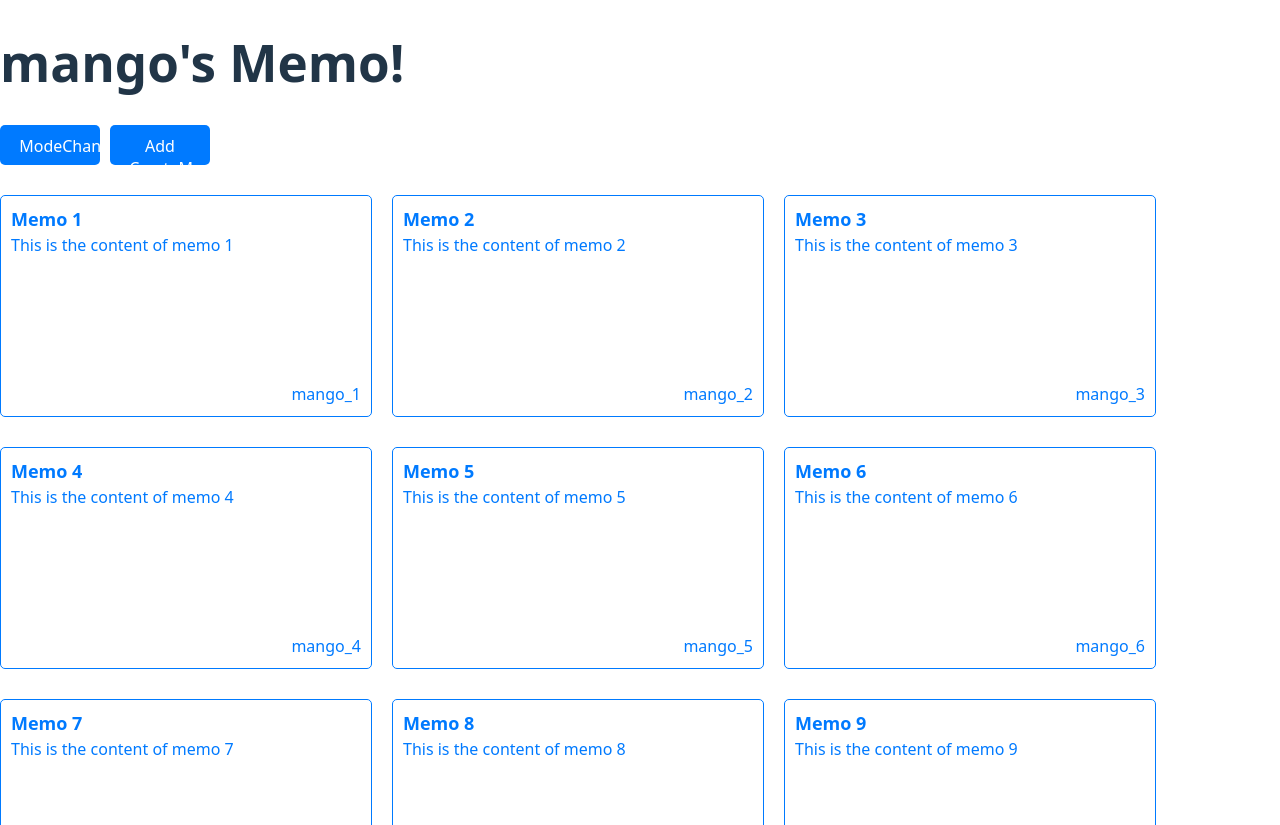
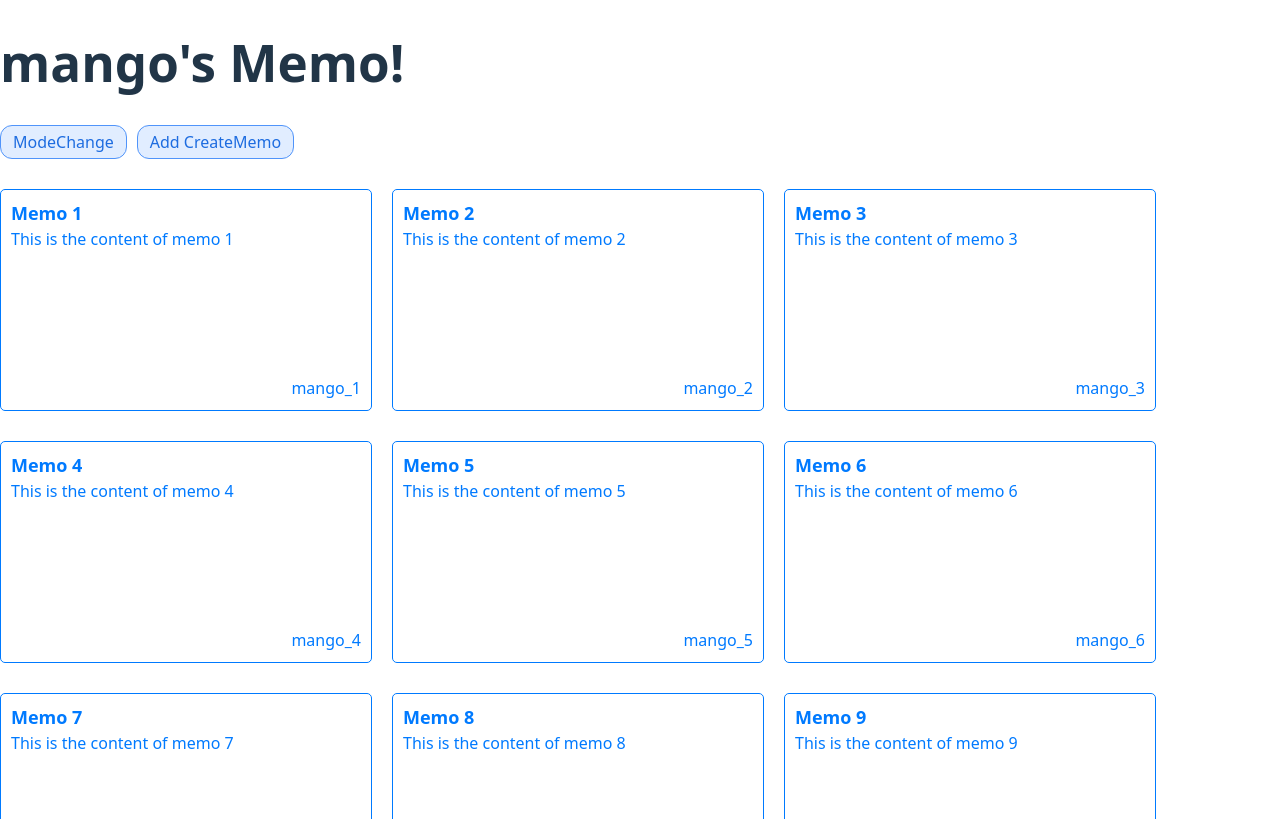
Before and after one commit to MJZ-Templates/custom-memo-app, a React (Vite) app in the folder front/: page /memo in a window 1280 px wide. Built offline with nearby package versions, Linux system fonts and the light colour scheme.

Commit message:
feat: 불필요한 코드 삭제 및 버튼에 스타일 적용

```diff
--- a/front/src/App.jsx
+++ b/front/src/App.jsx
@@ -2,8 +2,6 @@ import { Routes, Route } from "react-router-dom";
 import LoginPage from "./pages/LoginPage";
 import SignUpPage from "./pages/SignUpPage";
 import MemoListPage from "./pages/MemoListPage";
-import MemoCreatePage from "./pages/MemoCreatePage";
-import MemoEditPage from "./pages/MemoEditPage";
 
 function App() {
   return (
@@ -11,8 +9,6 @@ function App() {
       <Route path="/" element={<LoginPage />} />
       <Route path="/signup" element={<SignUpPage />} />
       <Route path="/memo" element={<MemoListPage />} />
-      <Route path="/memo/new" element={<MemoCreatePage />} />
-      <Route path="/memo/edit/:id" element={<MemoEditPage />} />
     </Routes>
   );
 }
--- a/front/src/components/Button.jsx
+++ b/front/src/components/Button.jsx
@@ -1,27 +1,17 @@
 import styled from "@emotion/styled";
 
-const Button = ({ width = "100px", height = "40px", onClick, children }) => {
-  return (
-    <StyledButton width={width} height={height} onClick={onClick}>
-      {children}
-    </StyledButton>
-  );
+const Button = ({ onClick, children }) => {
+  return <StyledButton onClick={onClick}>{children}</StyledButton>;
 };
 
 const StyledButton = styled.button`
-  width: ${(props) => props.width};
-  height: ${(props) => props.height};
-  background-color: #007aff;
-  color: white;
-  border: none;
-  border-radius: 5px;
+  padding: 5px 12px;
+  background-color: #448efe29;
+  color: #1d6ce0;
+  border: 1px solid #5094fa;
+  border-radius: 12px;
   cursor: pointer;
   font-weight: 500;
-  transition: background-color 0.2s;
-
-  &:hover {
-    background-color: #005fcc;
-  }
 `;
 
 export default Button;
--- a/front/src/components/Memo.jsx
+++ b/front/src/components/Memo.jsx
@@ -1,5 +1,3 @@
-/** @jsxImportSource @emotion/react */
-import React from "react";
 import styled from "@emotion/styled";
 import useModal from "../hooks/useModal.jsx";
 import MemoForm from "./MemoForm.jsx";
--- a/front/src/components/MemoForm.jsx
+++ b/front/src/components/MemoForm.jsx
@@ -1,4 +1,3 @@
-/** @jsxImportSource @emotion/react */
 import React, { useEffect, useState, useCallback } from "react";
 import styled from "@emotion/styled";
 import Button from "./Button.jsx";
--- a/front/src/components/MemoList.jsx
+++ b/front/src/components/MemoList.jsx
@@ -1,5 +1,3 @@
-/** @jsxImportSource @emotion/react */
-import React from "react";
 import memoStore from "../store/memoStore.jsx";
 import Memo from "./Memo.jsx";
 import styled from "@emotion/styled";
--- a/front/src/pages/MemoCreatePage.jsx
+++ /dev/null
@@ -1,5 +0,0 @@
-const MemoCreatePage = () => {
-  return <div>MemoCreatePage 페이지</div>;
-};
-
-export default MemoCreatePage;
--- a/front/src/pages/MemoEditPage.jsx
+++ /dev/null
@@ -1,5 +0,0 @@
-const MemoEditPage = () => {
-  return <div>MemoEditPage 페이지</div>;
-};
-
-export default MemoEditPage;
--- a/front/src/pages/SignUpPage.jsx
+++ b/front/src/pages/SignUpPage.jsx
@@ -1,4 +1,4 @@
-import React, { useState, useEffect } from "react";
+import { useState, useEffect } from "react";
 
 const SignUpPage = () => {
   const [email, setEmail] = useState("");
```
Also changed, not shown: front/src/components/UpdateMemo.jsx (+11 -13 lines).
